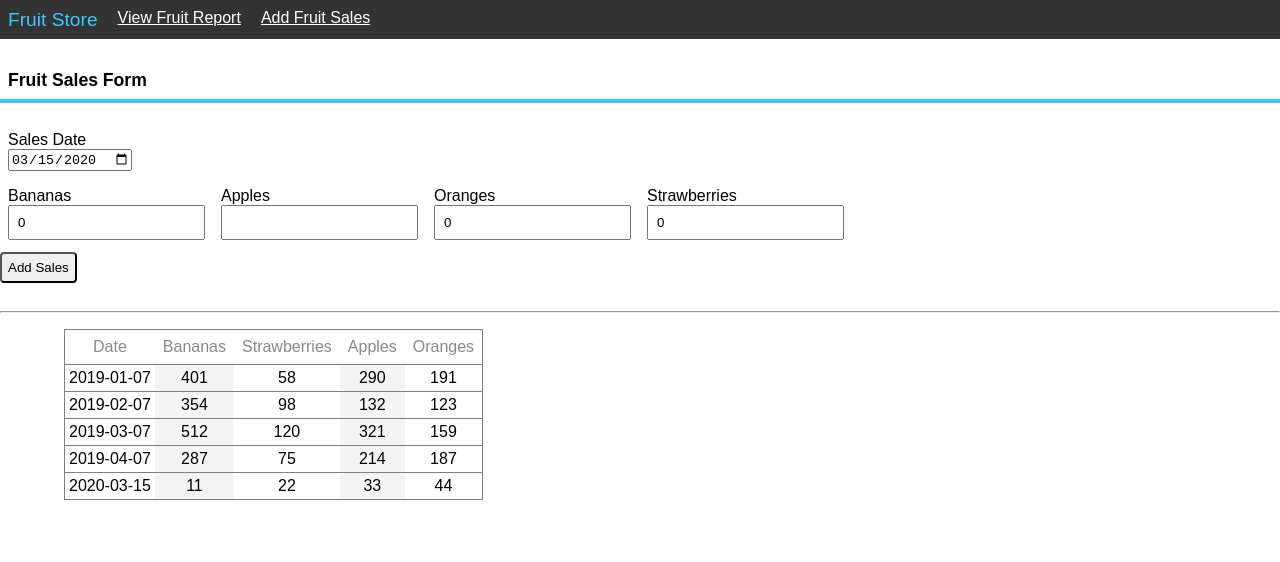
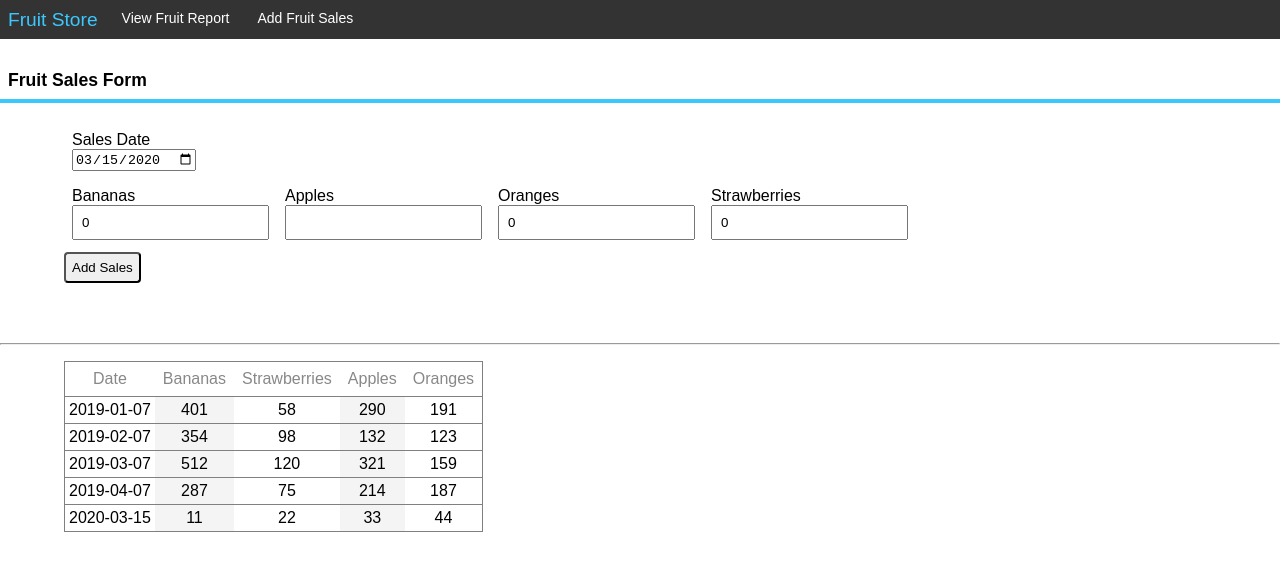
Before and after one commit to krischilds/Front-End, a React (Create React App) app: page /addFruitSales in a window 1280 px wide. Shown: the top 562 px of the page. Built offline with nearby package versions, Linux system fonts and the light colour scheme; no server answers.

Commit message:
pointed to azure db

```diff
--- a/src/App.js
+++ b/src/App.js
@@ -14,10 +14,10 @@ export default function App() {
               <Link to={{ pathname: '/' }}>Fruit Store</Link>
             </li>
             <li>
-              <Link to={{ pathname: '/viewFruitSales' }}>View Fruit Report</Link>
+              <Link className="navlink" to={{ pathname: '/viewFruitSales' }}>View Fruit Report</Link>
             </li>
             <li>
-              <Link to={{ pathname: '/addFruitSales' }}>Add Fruit Sales</Link>
+              <Link className="navlink" to={{ pathname: '/addFruitSales' }}>Add Fruit Sales</Link>
             </li>
           </ul>
 
--- a/src/Components/FruitReport/FruitContainer.js
+++ b/src/Components/FruitReport/FruitContainer.js
@@ -59,6 +59,7 @@ export default class FruitContainer extends Component {
         const filteredData = this.filterDataByDateRange(this.state.startDate, this.state.endDate, this.state.fruitData);
         return (
             <FruitReport
+                loadedFruitData={this.state.loadedFruitData}
                 fruitData={filteredData}
                 startDate={this.state.startDate}
                 endDate={this.state.endDate}
--- a/src/Components/FruitReport/FruitReport.js
+++ b/src/Components/FruitReport/FruitReport.js
@@ -35,6 +35,7 @@ export default class FruitReport extends Component {
                 />
                 <hr />
                 <FruitTable
+                    loadedFruitData={this.props.loadedFruitData}
                     fruitData={this.props.fruitData}
                     startDate={this.props.startDate}
                     endDate={this.props.endDate} />
--- a/src/Components/FruitReport/FruitSalesForm.js
+++ b/src/Components/FruitReport/FruitSalesForm.js
@@ -132,7 +132,7 @@ export default class FruitSalesForm extends Component {
                     <h4 className="page-title">Fruit Sales Form</h4>
                 </div>
                 <form>
-
+                    <div className="indent-left">
                         <div className="sales-grid">
 
                             <div className="sales-date"><label htmlFor="salesdate">Sales Date</label>
@@ -186,6 +186,7 @@ export default class FruitSalesForm extends Component {
                             </div>
 
                         </div>
+                    </div>
 
                     <div style={{ fontWeight: "bold", padding: "10px" }}>{this.state.message}</div>
                     <hr />
--- a/src/Components/FruitReport/FruitTable.js
+++ b/src/Components/FruitReport/FruitTable.js
@@ -28,6 +28,14 @@ export default function FruitTable(props) {
             tableSection = (<section className="indent-left">
                 <table className='grid-table'>{header}{table}</table></section>);
         }
+    } else {
+
+        if (!props.loadedFruitData) {
+            tableSection = (<section className="indent-left">
+                <div className="loader"></div>
+            </section>);
+        }
+
     }
 
     return (
@@ -36,9 +44,10 @@ export default function FruitTable(props) {
 }
 
 const buildTableRows = (rows) => {
+    let key = 0;
     const tableRows = rows.map((row) => {
         return (
-            <tr key={row.date}>
+            <tr key={key++}>
                 <td>{row.date}</td>
                 <td>{row.bananas}</td>
                 <td>{row.strawberries}</td>
--- a/src/config.js
+++ b/src/config.js
@@ -1,3 +1,4 @@
 export const config = {
-    apiUrl: 'http://localhost:8000'
+    // apiUrl: 'http://localhost:8000',
+    apiUrl: 'https://fruitstoreapi.azurewebsites.net'
 };
--- a/src/fruit-app.css
+++ b/src/fruit-app.css
@@ -36,11 +36,11 @@ ul.navbar li {
   padding-top: 1px;
   margin-right: 20px;
 }
-
+/*
 ul.navbar li a {
   color: white;
 }
-
+*/
 .page-title {
   padding: 8px;
   font-size: 110%;
@@ -61,3 +61,37 @@ ul.navbar li a {
 .page-header {
   margin: "20px";
 }
+
+.navlink {
+  border-radius: 10px;
+  color: white;
+  text-decoration: none;
+  font-size: 14px;
+  padding: 4px;
+  padding-top: 2px;
+  padding-bottom: 2px;
+  cursor: pointer;
+}
+
+.navlink:hover,
+.navlink:active {
+  color: #8ee6fa;
+}
+
+.loader {
+  border: 10px solid #f3f3f3; /* Light grey */
+  border-top: 10px solid #3498db; /* Blue */
+  border-radius: 50%;
+  width: 32px;
+  height: 32px;
+  animation: spin 2s linear infinite;
+}
+
+@keyframes spin {
+  0% {
+    transform: rotate(0deg);
+  }
+  100% {
+    transform: rotate(360deg);
+  }
+}
```
Lines whose indentation alone changed are shown as unchanged.
